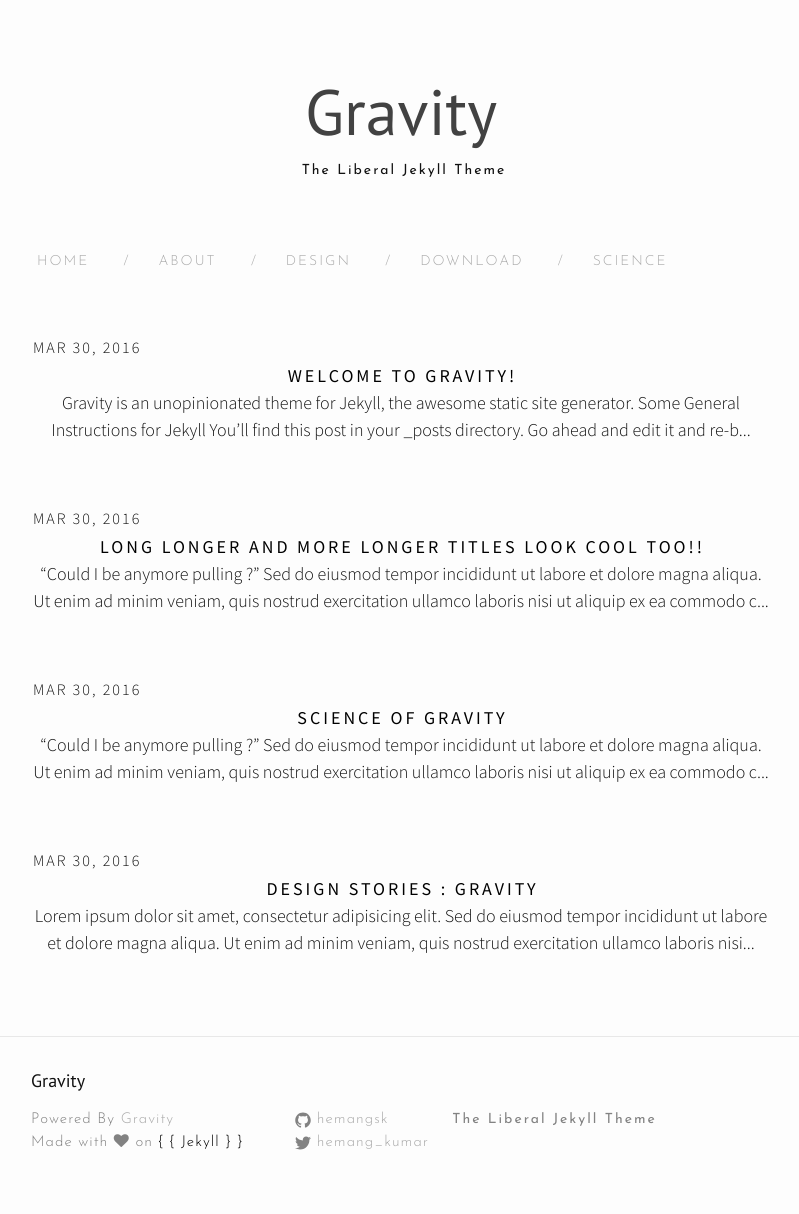
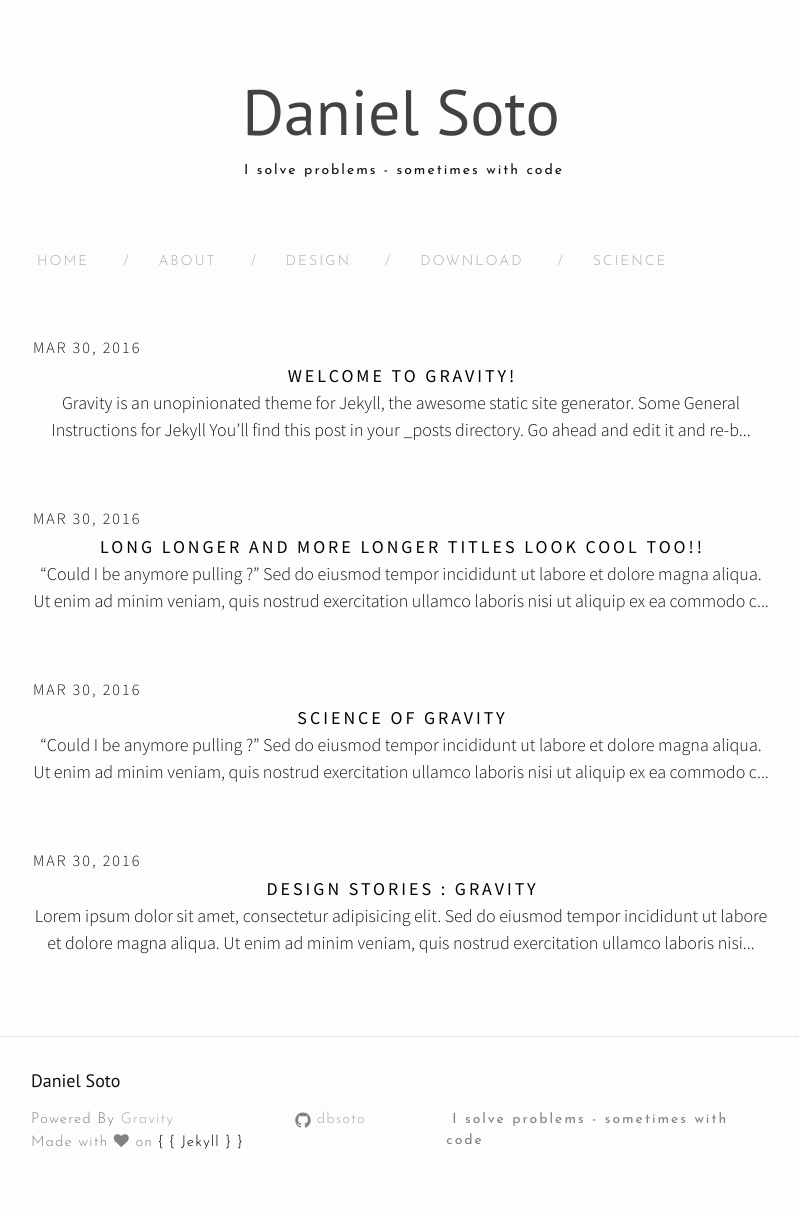
Before and after one commit to dbsoto/dbsoto.github.io, a Jekyll site: the page built from index.html, in a window 1280 px wide. Shown: the whole page, without its empty margins (239-1038 px from the left). Built offline with Jekyll 4.4.1, drawn with Linux system fonts in a browser that asks for light colours; nearby versions of some CDN libraries; the list of posts is cut into pages by our own code.

Commit message:
update title and information

```diff
--- a/_config.yml
+++ b/_config.yml
@@ -6,13 +6,12 @@
 # 'jekyll serve'. If you change this file, please restart the server process.
 
 # Site settings
-title: Gravity
-email: hemangsk@gmail.com
-description: The Liberal Jekyll Theme
+title: Daniel Soto
+email: danielbsoto@gmail.com
+description: I solve problems - sometimes with code
 baseurl: "" # the subpath of your site, e.g. /blog
-url: "http://yourdomain.com" # the base hostname & protocol for your site
-twitter_username: hemang_kumar
-github_username:  hemangsk
+url: "http://dbsoto.github.io" # the base hostname & protocol for your site
+github_username:  dbsoto
 paginate: 5
 
 gems: [jekyll-paginate, kramdown]
```
